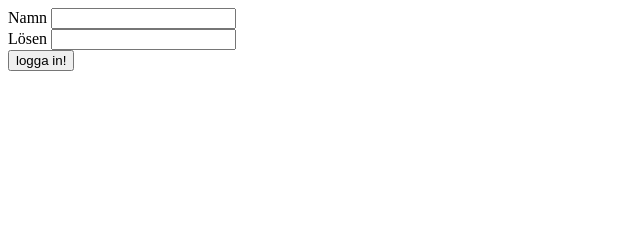
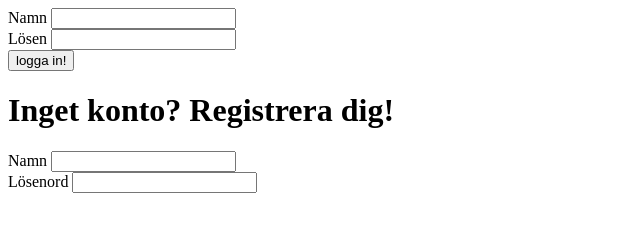
Before and after one commit to DavidLedenstam/Projektuppgit-Grupp23, a plain HTML site: page Index.html in a window 1280 px wide. Shown: the whole page, without its empty margins (0-640 px from the left). Drawn offline with Linux system fonts and the light colour scheme.

Commit message:
la till registrering

```diff
--- a/Index.html
+++ b/Index.html
@@ -4,8 +4,19 @@
 	<title>Projektarbete</title>
 	<meta charset="utf-8">
 <body>
-	<Form name="login">
-		<label> Namn </label> <input type="username" name="username"> <br>
-		<label> Lösen</label> <input type="password" name="password"> <br>
-		<input type="submit" value="logga in!">
+	<div class="forms">
+		<Form name="login">
+			<label> Namn </label> <input type="username" name="username"> <br>
+			<label> Lösen</label> <input type="password" name="password"> <br>
+			<input type="submit" value="logga in!">
+		</Form>
+	</div>
+	<h1>Inget konto? Registrera dig!</h1>
+	<div class="forms">
+		<Form name="register">
+			<label> Namn </label> <input type="user" name="name"> <br>
+			<label> Lösenord </label> <input type="text" name="pword"><br>
+		</Form>
+	</div>
+</body>
 </html>
```
